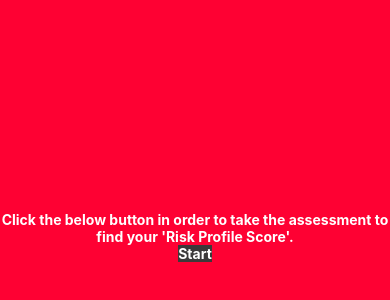
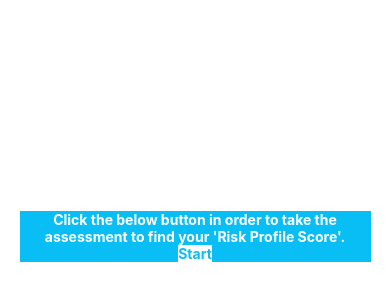
Before and after one commit to rubbishCoder/risk_profile_calculator, a React Native app: screen /Home in a window 390 px wide. Shown: the part 186-486 px from the top of the page. Built offline with nearby package versions, Linux system fonts and the light colour scheme; what react-native-responsive-fontsize would draw is missing.

Commit message:
updated the UI

```diff
--- a/src/common/Colors.ts
+++ b/src/common/Colors.ts
@@ -4,7 +4,9 @@ const Colors = {
     red: '#fe0133',
     white: '#ffffff',
     grey: '#808080',
+    grey2: '#67686b',
     blue: '#1E90FF',
+    blue2: '#09bef5',
     black: '#000000',
     black2: '#171717',
     black3: '#3b393a',
--- a/src/common/components/RadioButton.tsx
+++ b/src/common/components/RadioButton.tsx
@@ -9,10 +9,16 @@ const RadioButton = ({ text = null, onPress = null, selected = false }: any) =>
         <>
             {text && onPress &&
                 <TouchableOpacity style={styles.card} onPress={onPress} activeOpacity={1}>
-                    <View testID={'SELECTED_ICON'} style={styles.radioButtonOuter}>
+                    <View testID={'SELECTED_ICON'} style={{
+                        ...styles.radioButtonOuter,
+                        borderColor: selected ? Colors.black : Colors.grey2
+                    }}>
                         {selected && <View style={styles.radioButtonInner} />}
                     </View>
-                    <Text style={styles.option}>{text}</Text>
+                    <Text style={{
+                        ...styles.option,
+                        color: selected ? Colors.black : Colors.grey2
+                    }}>{text}</Text>
                 </TouchableOpacity>}
         </>
     )
@@ -26,14 +32,17 @@ const styles = StyleSheet.create({
         padding: RV(16),
         width: '100%',
         marginBottom: RV(16),
-        shadowColor: Colors.black3,
-        shadowOffset: { width: -2, height: 4 },
-        shadowOpacity: 0.8,
-        shadowRadius: 3,
+        borderWidth: 1,
+        borderColor: Colors.blue2,
+        // shadowColor: Colors.black3,
+        // shadowOffset: { width: -2, height: 4 },
+        // shadowOpacity: 0.8,
+        // shadowRadius: 3,
         alignItems: 'center'
     },
     radioButtonOuter: {
         borderWidth: 1,
+        borderColor: '#67686b',
         width: RV(24),
         height: RV(24),
         borderRadius: RV(100),
@@ -42,8 +51,8 @@ const styles = StyleSheet.create({
     },
     radioButtonInner: {
         borderWidth: 1,
-        borderColor: Colors.black3,
-        backgroundColor: Colors.black3,
+        borderColor: Colors.blue2,
+        backgroundColor: Colors.blue2,
         width: RV(14),
         height: RV(14),
         borderRadius: RV(100)
@@ -51,7 +60,7 @@ const styles = StyleSheet.create({
     option: {
         paddingHorizontal: RV(16),
         fontSize: RV(20),
-        color: Colors.black,
+        color: '#67686b',
         fontWeight: 'bold'
     }
 });
--- a/src/components/Assessment/index.tsx
+++ b/src/components/Assessment/index.tsx
@@ -7,6 +7,18 @@ import RadioButton from '../../common/components/RadioButton';
 import RV from '../../common/utils/RV';
 import { setQuestions, setRiskProfileScore, setSelectedQuestionIndex } from '../../reducers/questionsData';
 import styles from './styles';
+
+interface Option {
+  id: number,
+  value: string,
+  score: number
+}
+
+interface Question {
+  question: string,
+  options: Array<Option>,
+  selectedOption: Option
+}
 
 const Assessment = () => {
   const navigation = useNavigation<any>();
@@ -20,8 +32,8 @@ const Assessment = () => {
   const selectedQuestion = useMemo(() => questions[selectedQuestionIndex], [questions, selectedQuestionIndex]);
 
   const calculateRiskProfileScore = () => {
-    const totalOfHighestScores = questions?.reduce((acc1: any, obj1: any) => {
-      const maxScore = obj1?.options.reduce((acc2: any, obj2: any) => acc2 > obj2.score ? acc2 : obj2.score, 0);
+    const totalOfHighestScores = questions?.reduce((acc1: number, obj1: Question) => {
+      const maxScore: number = obj1?.options.reduce((acc2: number, obj2: Option) => acc2 > obj2.score ? acc2 : obj2.score, 0);
       return acc1 + maxScore
     }, 0);
 
@@ -58,16 +70,18 @@ const Assessment = () => {
   }
 
   return (
-    <SafeAreaView style={{ flex: 1, backgroundColor: Colors.red, }}>
+    <SafeAreaView style={{ flex: 1, backgroundColor: Colors.white }}>
       {selectedQuestion &&
         <>
           <Text style={styles.questionCount}>{`Question ${selectedQuestionIndex + 1}/${questions?.length}`}</Text>
           <ScrollView contentContainerStyle={{ flexGrow: 1, padding: RV(16) }}>
-            <Text style={styles.question}>{selectedQuestion?.question}</Text>
+            <View style={styles.textContainer}>
+              <Text style={styles.question}>{selectedQuestion?.question}</Text>
+            </View>
             {selectedQuestion?.options?.length > 0 &&
-              selectedQuestion?.options?.map((d: any) => (
+              selectedQuestion.options.map((d: Option) => (
                 <RadioButton
-                  key={d?.value + d?.id}
+                  key={d?.value}
                   text={d?.value}
                   onPress={() => { onOptionSelect(d) }}
                   selected={selectedQuestion?.selectedOption?.id === d?.id} />
--- a/src/components/Assessment/styles.ts
+++ b/src/components/Assessment/styles.ts
@@ -3,6 +3,13 @@ import Colors from '../../common/Colors';
 import RV from '../../common/utils/RV';
 
 const styles = StyleSheet.create({
+    textContainer: {
+        backgroundColor: Colors.blue2,
+        width: '100%',
+        borderRadius: RV(10),
+        padding: RV(16),
+        marginBottom: RV(16)
+    },
     footerContainer: {
         padding: RV(20),
         flexDirection: 'row',
@@ -15,7 +22,7 @@ const styles = StyleSheet.create({
         justifyContent: 'center',
         alignItems: 'center',
         borderWidth: 1,
-        borderColor: Colors.black,
+        borderColor: Colors.blue2,
         borderRadius: RV(8)
     },
     nextButton: {
@@ -24,14 +31,14 @@ const styles = StyleSheet.create({
         justifyContent: 'center',
         alignItems: 'center',
         borderWidth: 1,
-        borderColor: Colors.black3,
+        borderColor: Colors.blue2,
         borderRadius: RV(8),
-        backgroundColor: Colors.black3
+        backgroundColor: Colors.blue2
     },
     prevButtonText: {
         fontSize: RV(16),
         textAlign: 'center',
-        color: Colors.black,
+        color: Colors.blue2,
         fontWeight: 'bold'
     },
     nextButtonText: {
@@ -44,14 +51,13 @@ const styles = StyleSheet.create({
         paddingHorizontal: RV(16),
         paddingTop: RV(16),
         fontSize: RV(20),
-        color: Colors.white,
+        color: Colors.blue2,
         fontWeight: 'bold'
     },
     question: {
         fontSize: RV(20),
         color: Colors.white,
         fontWeight: 'bold',
-        marginBottom: RV(16)
     }
 });
 
--- a/src/components/Home/index.tsx
+++ b/src/components/Home/index.tsx
@@ -1,13 +1,15 @@
 import { StackActions, useNavigation } from '@react-navigation/native';
 import React from 'react';
-import { SafeAreaView, Text, TouchableOpacity } from 'react-native';
+import { SafeAreaView, Text, TouchableOpacity, View } from 'react-native';
 import styles from './styles';
+import RV from '../../common/utils/RV';
 
 const Home = () => {
   const navigation = useNavigation<any>();
 
   return (
     <SafeAreaView style={styles.container}>
+      <View style={styles.textContainer}>
         <Text testID='INTRO_TEXT' style={styles.text}>
           Click the below button in order to take the assessment to find your 'Risk Profile Score'.
         </Text>
@@ -15,7 +17,8 @@ const Home = () => {
           onPress={() => { navigation.dispatch(StackActions.replace('Assessment')); }}>
           <Text style={styles.buttonText}>Start</Text>
         </TouchableOpacity>
-    </SafeAreaView>
+      </View >
+    </SafeAreaView >
   )
 }
 
--- a/src/components/Home/styles.ts
+++ b/src/components/Home/styles.ts
@@ -5,9 +5,17 @@ import RV from '../../common/utils/RV';
 const styles = StyleSheet.create({
     container: {
         flex: 1,
-        backgroundColor: Colors.red,
+        backgroundColor: Colors.white,
         justifyContent: 'center',
         alignItems: 'center'
+    },
+    textContainer: {
+        justifyContent: 'center',
+        alignItems: 'center',
+        backgroundColor: Colors.blue2,
+        width: '90%',
+        height: RV(300),
+        borderRadius: RV(50)
     },
     text: {
         color: Colors.white,
@@ -19,7 +27,7 @@ const styles = StyleSheet.create({
     buttonContainer: {
         justifyContent: 'center',
         alignItems: 'center',
-        backgroundColor: Colors.black3,
+        backgroundColor: Colors.white,
         paddingVertical: RV(16),
         paddingHorizontal: RV(20),
         borderRadius: RV(12)
@@ -27,7 +35,7 @@ const styles = StyleSheet.create({
     buttonText: {
         fontSize: RV(24),
         textAlign: 'center',
-        color: Colors.white,
+        color: Colors.blue2,
         fontWeight: 'bold'
     },
 });
--- a/src/components/Results/index.tsx
+++ b/src/components/Results/index.tsx
@@ -49,12 +49,12 @@ const Results = () => {
         <Text style={styles.text}>
           {resultData?.text}
         </Text>
-        <TouchableOpacity style={styles.buttonContainer} activeOpacity={1}
+        <TouchableOpacity style={{ ...styles.buttonContainer, backgroundColor: resultData?.color }}
           onPress={() => {
             dispatch(resetQuestionDataState())
             navigation.dispatch(StackActions.replace('Assessment'));
           }}>
-          <Text style={styles.buttonText}>Re-Evaluate</Text>
+          <Text style={{ ...styles.buttonText }}>Re-Evaluate</Text>
         </TouchableOpacity>
       </View>
     </SafeAreaView>
--- a/src/components/Results/styles.ts
+++ b/src/components/Results/styles.ts
@@ -26,16 +26,17 @@ const styles = StyleSheet.create({
     buttonContainer: {
         justifyContent: 'center',
         alignItems: 'center',
-        backgroundColor: Colors.black3,
         paddingVertical: RV(16),
         paddingHorizontal: RV(20),
-        borderRadius: RV(12)
+        borderRadius: RV(12),
+        borderWidth: 2,
+        borderColor: Colors.white,
     },
     buttonText: {
         fontSize: RV(24),
         textAlign: 'center',
-        color: Colors.white,
-        fontWeight: 'bold'
+        fontWeight: 'bold',
+        color: Colors.white
     },
 });
 
```
Lines whose indentation alone changed are shown as unchanged.
